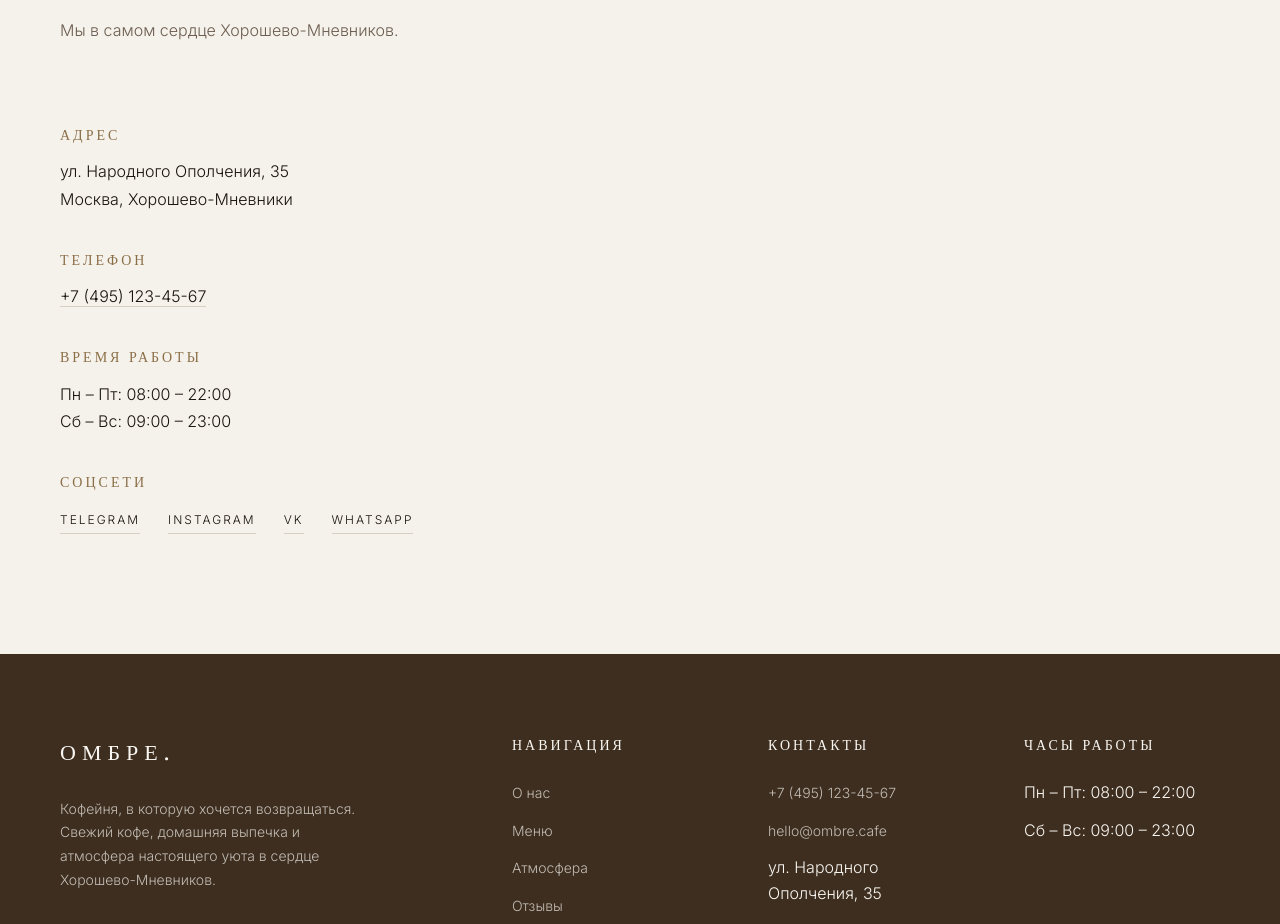
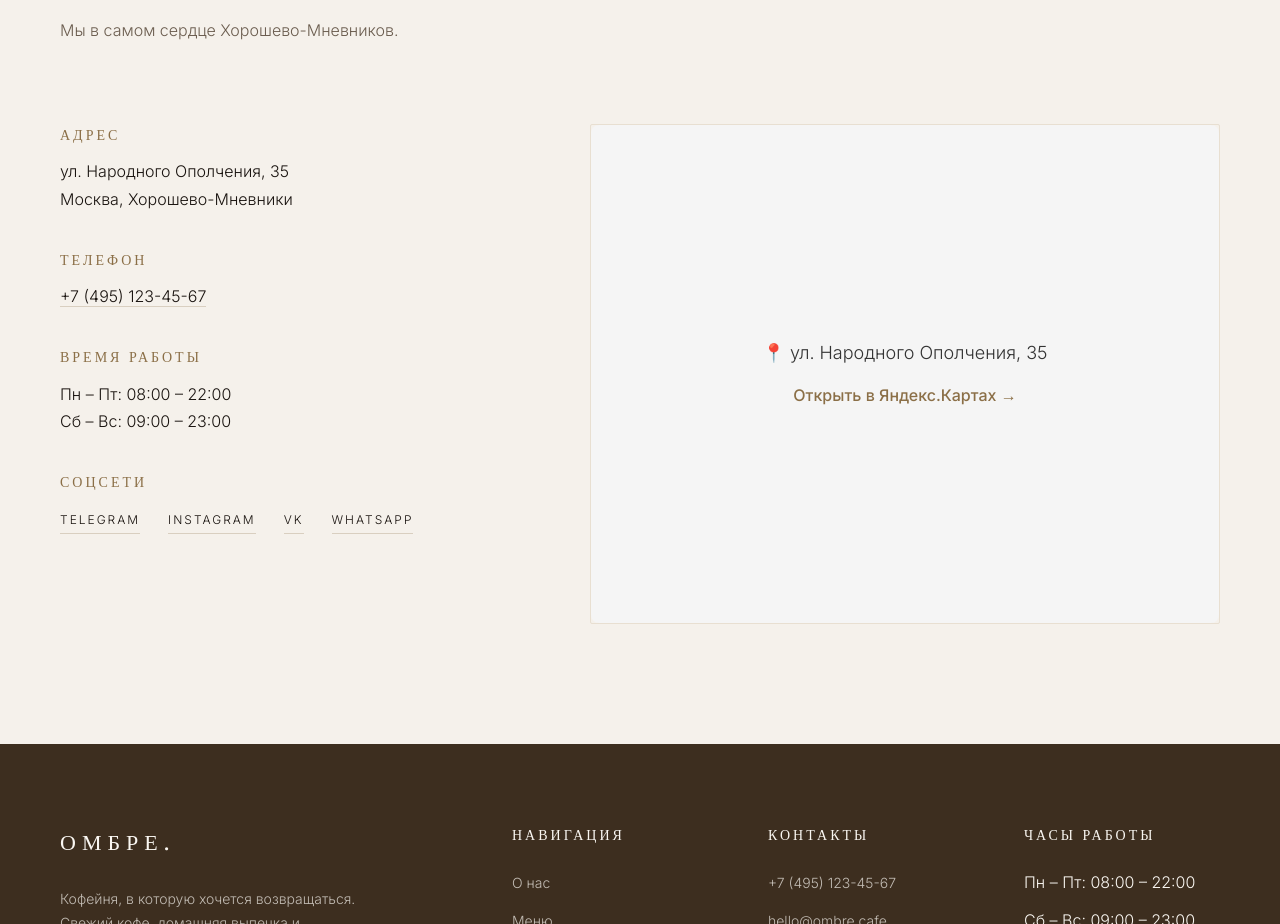
Before and after one commit to alphastatex/ombre-coffee, a website with bundled scripts: page index.html in a window 1280 px wide. Shown: the part 6863-7787 px from the top of the page. Built offline with nearby package versions, Linux system fonts and the light colour scheme; a web font is replaced by a local one.

Commit message:
perf: remove heavy yandex maps iframe

```diff
--- a/index.html
+++ b/index.html
@@ -418,11 +418,14 @@
           <a href="https://whatsapp.com/" class="social-link" target="_blank">WhatsApp</a>
         </div>
       </div>
-      <!-- ВРЕМЕННО ОТКЛЮЧЕНО ДЛЯ ТЕСТА
 <div class="map-container reveal">
-  <iframe loading="lazy" src="https://yandex.ru/map-widget/v1/?ll=37.49..."></iframe>
+  <div style="display: flex; flex-direction: column; align-items: center; justify-content: center; height: 100%; min-height: 400px; background: #f5f5f5; border-radius: 8px; padding: 20px; text-align: center;">
+    <p style="font-size: 18px; margin-bottom: 15px; color: #333;">📍 ул. Народного Ополчения, 35</p>
+    <a href="https://yandex.ru/maps/?text=Москва,+улица+Народного+Ополчения,+35" target="_blank" style="color: var(--accent, #ff3d00); text-decoration: none; font-weight: 500; border-bottom: 1px solid transparent; transition: border-color 0.3s;" onmouseover="this.style.borderBottomColor='var(--accent, #ff3d00)'" onmouseout="this.style.borderBottomColor='transparent'">
+      Открыть в Яндекс.Картах →
+    </a>
+  </div>
 </div>
--->
     </div>
   </section>
 
```
